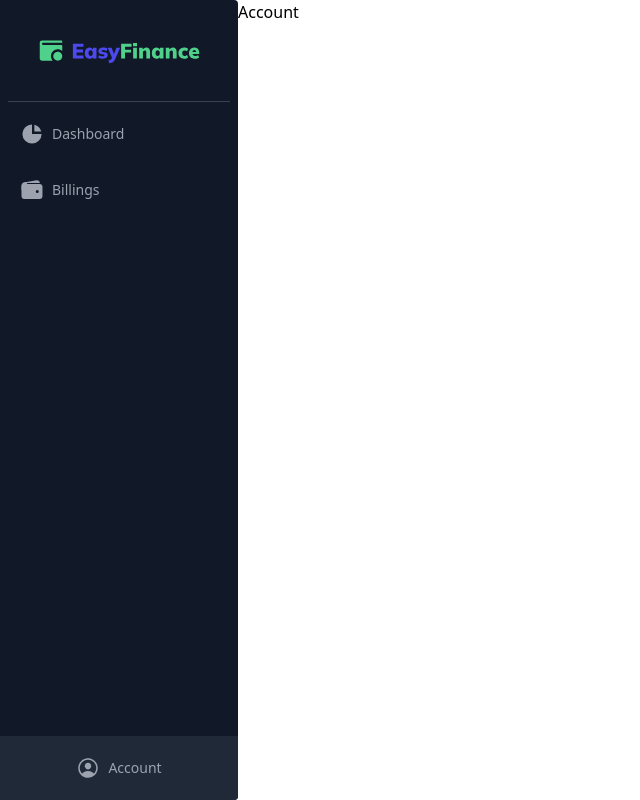
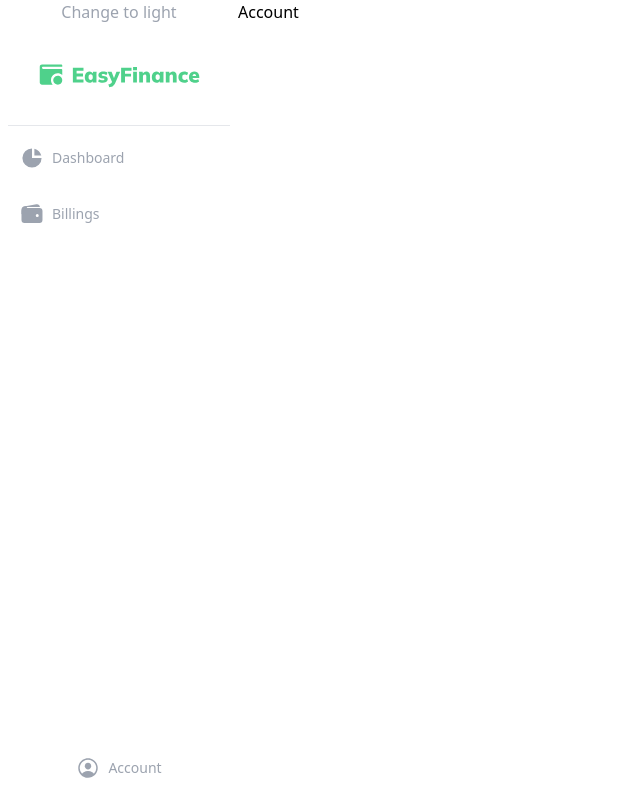
Before and after one commit to gabuvi7/easyFinance, a Next.js app: page /account in a window 1280 px wide. Shown: the whole page, without its empty margins (0-640 px from the left). Built offline with nearby package versions, Linux system fonts and the light colour scheme.

Commit message:
WIP - added dark mode to the menu, new theme context and a middleware

```diff
--- a/app/layout.tsx
+++ b/app/layout.tsx
@@ -1,5 +1,7 @@
 import Menu from '../components/Menu/Menu';
+import { Providers } from '../context';
 import { ChildrenProps } from '../utils/interfaces/children.interface';
+
 import StyledComponentsRegistry from './lib/registry';
 import './tailwind-global.scss';
 
@@ -9,10 +11,12 @@ export default function RootLayout({ children }: ChildrenProps) {
       <head />
       <body>
         <StyledComponentsRegistry>
-          <div className="flex h-100">
-            <Menu />
-            {children}
-          </div>
+          <Providers>
+            <div className="flex h-100">
+              <Menu />
+              {children}
+            </div>
+          </Providers>
         </StyledComponentsRegistry>
       </body>
     </html>
--- /dev/null
+++ b/app/services/theme.service.ts
@@ -0,0 +1,16 @@
+export async function getTheme() {
+  const response = await fetch('http://localhost:3000/api/theme');
+  if (!response.ok) throw new Error('Failed to fetch theme');
+  return response.json();
+}
+
+export async function setTheme(theme: string) {
+  const response = await fetch('http://localhost:3000/api/theme', {
+    method: 'POST',
+    body: JSON.stringify({
+      theme,
+    }),
+  });
+  if (!response.ok) throw new Error('Failed to set theme');
+  return response.json();
+}
--- a/components/Menu/Menu.tsx
+++ b/components/Menu/Menu.tsx
@@ -1,14 +1,22 @@
+'use client';
+
 /* eslint-disable react/no-unknown-property */
+import React, { useContext } from 'react';
 import Image from 'next/image';
 import Link from 'next/link';
 import { HiChartPie } from 'react-icons/hi';
 import { IoPersonCircleOutline, IoWallet } from 'react-icons/io5';
 import logo from '../../public/easyFinance-logo.svg';
+import darkLogo from '../../public/easyFinance-dark-logo.svg';
 import { ICON_SIZE } from '../../utils';
 import Navigator from '../Navigator/Navigator';
+import ThemeButton from '../ThemeButton/ThemeButton';
 import menuStyles from './menu.module.scss';
+import { ThemeContext } from '../../context';
 
 function Menu() {
+  const { theme } = useContext(ThemeContext);
+
   const Routes = [
     {
       path: '/dashboard',
@@ -28,13 +36,23 @@ function Menu() {
       icon: <IoPersonCircleOutline size={ICON_SIZE} />,
     },
   ];
+
   return (
-    <div className="flex flex-col items-center w-70 overflow-hidden text-gray-400 bg-gray-900 rounded-r overflow-y-auto h-screen">
+    <div
+      className={`bg-${
+        theme === 'dark' ? 'gray-900' : 'gray-100'
+      } hidden md:flex flex-col items-center w-70 overflow-hidden text-gray-400  rounded-r overflow-y-auto h-screen`}
+    >
+      <ThemeButton />
       <Link className="flex items-center w-full px-3 mt-3" href="/">
-        <Image src={logo} alt="EasyFinance logo" />
+        <Image src={theme === 'dark' ? darkLogo : logo} alt="EasyFinance logo" priority />
       </Link>
       <div className="w-full px-2">
-        <div className="flex flex-col items-center w-full mt-3 border-t border-gray-700">
+        <div
+          className={`flex flex-col items-center w-full mt-3 border-t border-${
+            theme === 'dark' ? 'gray-700' : 'gray-300'
+          }`}
+        >
           <Navigator
             pathNames={Routes}
             linkCssClasses={menuStyles.menu_link}
@@ -50,4 +68,4 @@ function Menu() {
     </div>
   );
 }
-export default Menu;
+export default React.memo(Menu);
--- a/components/Menu/menu.module.scss
+++ b/components/Menu/menu.module.scss
@@ -8,7 +8,7 @@
 }
 
 .menu_link {
-  @apply flex items-center w-full h-12 px-3 mt-2 rounded hover:bg-gray-700 hover:text-gray-300;
+  @apply flex items-center w-full h-12 px-3 mt-2 rounded hover:bg-gray-700 hover:text-gray-100;
 }
 
 .menu_title {
@@ -16,5 +16,5 @@
 }
 
 .profile_link {
-  @apply flex items-center justify-center w-full h-16 mt-auto bg-gray-800 hover:bg-gray-700 hover:text-gray-300;
+  @apply flex items-center justify-center w-full h-16 mt-auto dark:bg-gray-800 hover:bg-gray-700 hover:text-gray-300;
 }
--- /dev/null
+++ b/components/ThemeButton/ThemeButton.tsx
@@ -0,0 +1,19 @@
+'use client';
+
+import { useContext } from 'react';
+import { ThemeContext } from '../../context';
+
+function ThemeButton() {
+  const { theme, dispatch } = useContext(ThemeContext);
+  const nextTheme = theme === 'light' ? 'dark' : 'light';
+  function hanldeTheme() {
+    if (dispatch) dispatch(nextTheme);
+  }
+
+  return (
+    <button type="button" onClick={() => hanldeTheme()}>
+      Change to {nextTheme}
+    </button>
+  );
+}
+export default ThemeButton;
--- /dev/null
+++ b/context/ThemeContext.tsx
@@ -0,0 +1,25 @@
+'use client';
+
+/* eslint-disable react/jsx-no-constructed-context-values */
+
+import { createContext, useState } from 'react';
+import { ChildrenProps } from '../utils';
+
+interface IThemeContext {
+  theme: string;
+  dispatch?: (mode: string) => void;
+}
+
+const defaultTheme: IThemeContext = {
+  theme: 'dark',
+};
+
+export const ThemeContext = createContext<IThemeContext>(defaultTheme);
+
+export function ThemeProvider({ children }: ChildrenProps) {
+  const [theme, setTheme] = useState('dark');
+  const dispatch = (mode: string) => {
+    setTheme(mode);
+  };
+  return <ThemeContext.Provider value={{ theme, dispatch }}>{children}</ThemeContext.Provider>;
+}
--- /dev/null
+++ b/context/index.ts
@@ -0,0 +1,2 @@
+export { default as Providers } from './Providers';
+export * from './ThemeContext';
--- a/package.json
+++ b/package.json
@@ -13,12 +13,12 @@
     "@emotion/react": "^11.10.5",
     "@emotion/styled": "^11.10.5",
     "@fontsource/roboto": "^4.5.8",
-    "@next/font": "13.1.1",
+    "@next/font": "13.1.5",
     "@types/node": "18.11.18",
     "@types/react": "18.0.26",
     "@types/react-dom": "18.0.10",
     "framer-motion": "^8.2.4",
-    "next": "13.1.1",
+    "next": "^13.1.5",
     "react": "18.2.0",
     "react-dom": "18.2.0",
     "react-icons": "^4.7.1",
--- /dev/null
+++ b/pages/api/theme.ts
@@ -0,0 +1,22 @@
+import { NextApiRequest, NextApiResponse } from 'next';
+
+export default function handler(req: NextApiRequest, res: NextApiResponse) {
+  let theme = '';
+  let status = 0;
+
+  switch (req.method) {
+    case 'GET':
+      theme = req.headers.cookie?.includes('theme=light') ? 'light' : 'dark';
+      status = 200;
+      break;
+    case 'POST':
+      theme = req.body.theme ?? theme;
+      res.setHeader('Set-Cookie', `theme=${theme}; path=/;`);
+      status = 200;
+      break;
+    default:
+      status = 403;
+      break;
+  }
+  res.status(status).json({ theme });
+}
--- a/tailwind.config.js
+++ b/tailwind.config.js
@@ -1,5 +1,6 @@
 /** @type {import('tailwindcss').Config} */
 module.exports = {
+  darkMode: 'class',
   content: [
     './app/**/*.{js,ts,jsx,tsx}', // Note the addition of the `app` directory.
     './pages/**/*.{js,ts,jsx,tsx}',
```
Also changed, not shown: context/Providers.tsx (added, +11 -0 lines), middleware.ts (added, +13 -0 lines), public/easyFinance-dark-logo.svg (added), 1 other file (tests, documents, lock files or other folders).
